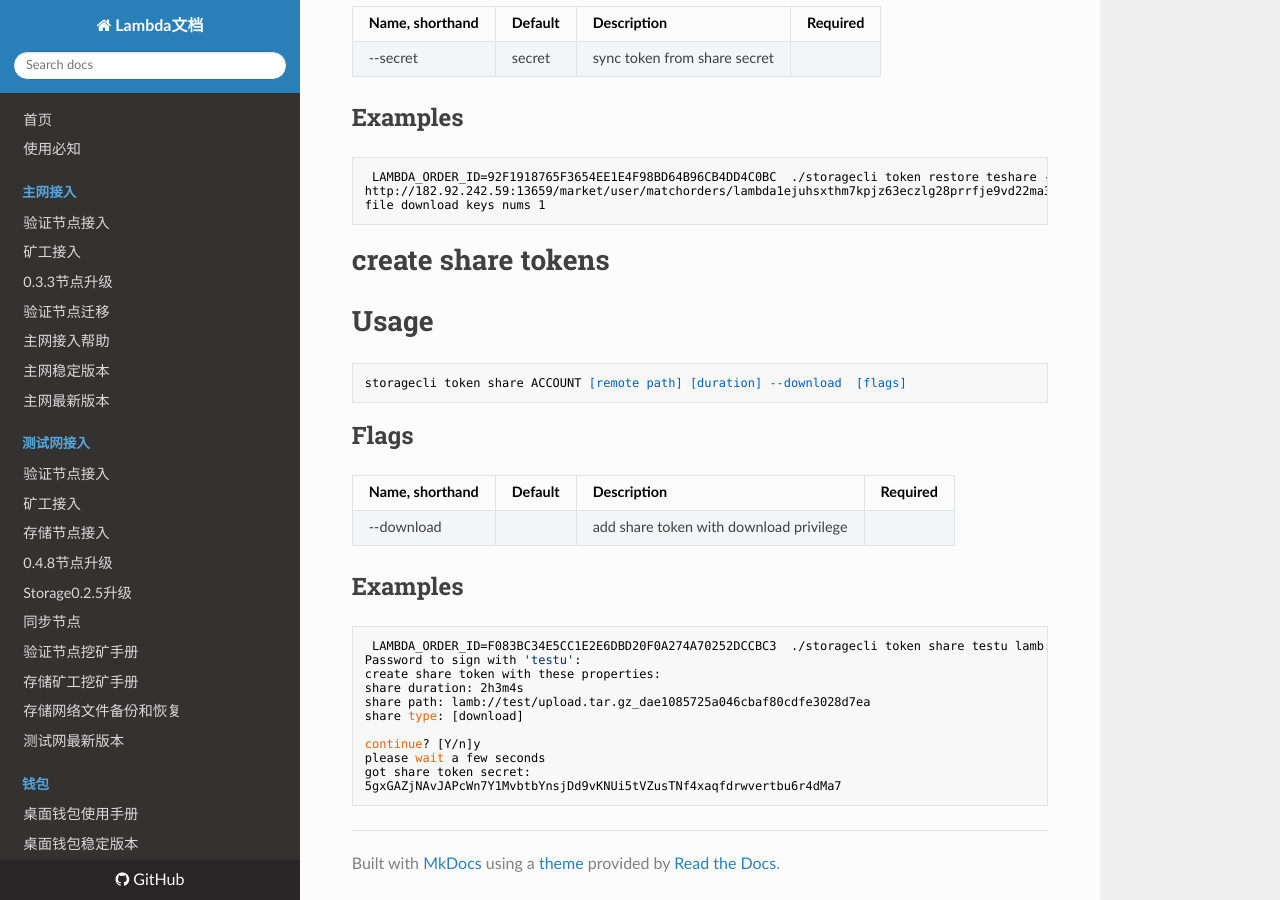
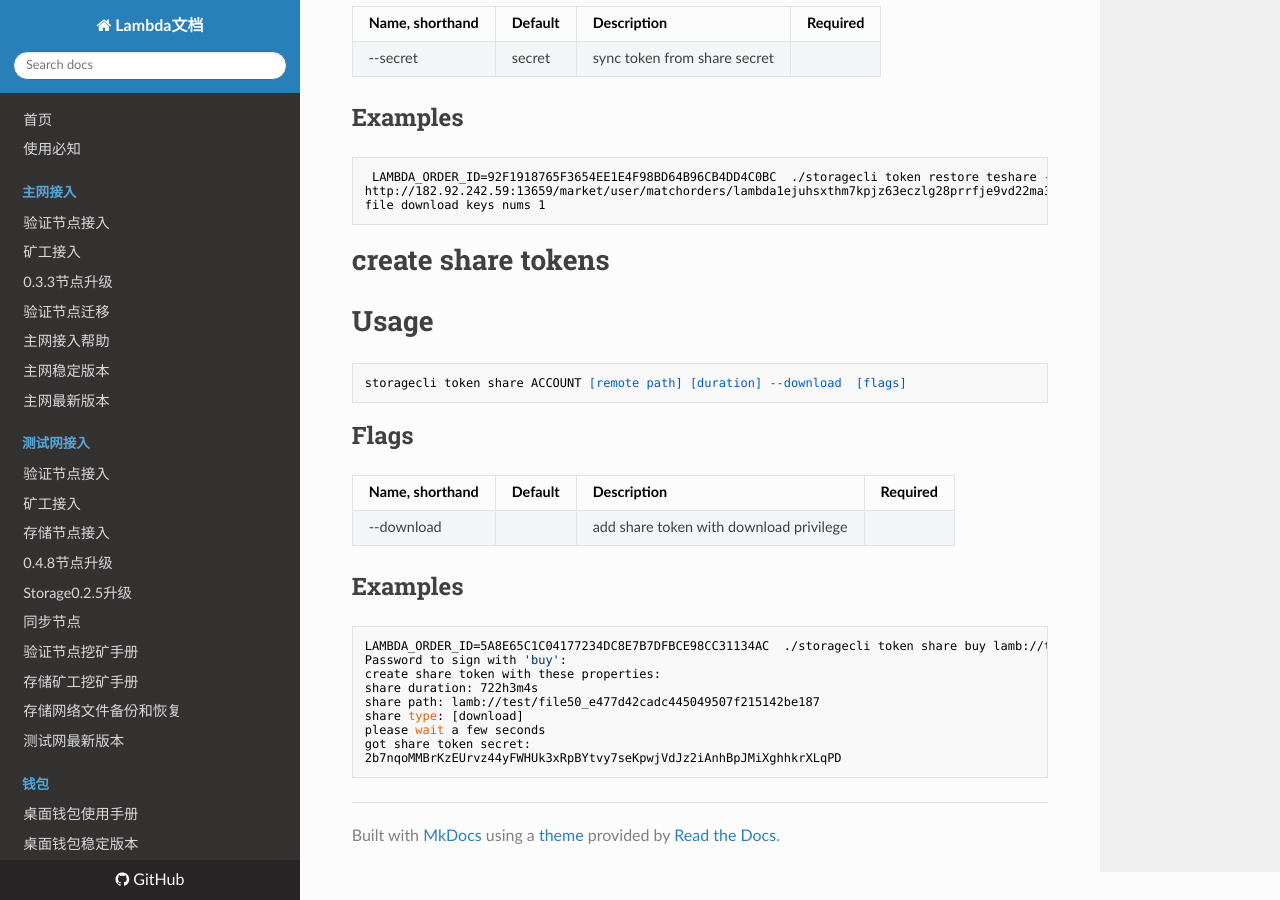
Before and after one commit to fireagainsmile/launch, an MkDocs documentation site: the page built from docs/storagecli/token.md, in a window 1280 px wide and 900 px high, scrolled down 1739 px. Built offline with MkDocs 1.6.1, drawn with Linux system fonts in a browser that asks for light colours; nearby versions of some CDN libraries.

Commit message:
Update token.md

````diff
--- a/docs/storagecli/token.md
+++ b/docs/storagecli/token.md
@@ -92,15 +92,13 @@ storagecli token share ACCOUNT [remote path] [duration] --download  [flags]
 
 ## Examples
 ```
- LAMBDA_ORDER_ID=F083BC34E5CC1E2E6DBD20F0A274A70252DCCBC3  ./storagecli token share testu lamb://test/upload.tar.gz_dae1085725a046cbaf80cdfe3028d7ea  2h3m4s --download
-Password to sign with 'testu':
+LAMBDA_ORDER_ID=5A8E65C1C04177234DC8E7B7DFBCE98CC31134AC  ./storagecli token share buy lamb://test/file50_e477d42cadc445049507f215142be187  1M2h3m4s  --download
+Password to sign with 'buy':
 create share token with these properties:
-share duration: 2h3m4s
-share path: lamb://test/upload.tar.gz_dae1085725a046cbaf80cdfe3028d7ea
+share duration: 722h3m4s
+share path: lamb://test/file50_e477d42cadc445049507f215142be187
 share type: [download]
-
-continue? [Y/n]y
 please wait a few seconds
 got share token secret:
-5gxGAZjNAvJAPcWn7Y1MvbtbYnsjDd9vKNUi5tVZusTNf4xaqfdrwvertbu6r4dMa7
+2b7nqoMMBrKzEUrvz44yFWHUk3xRpBYtvy7seKpwjVdJz2iAnhBpJMiXghhkrXLqPD
 ```
````
